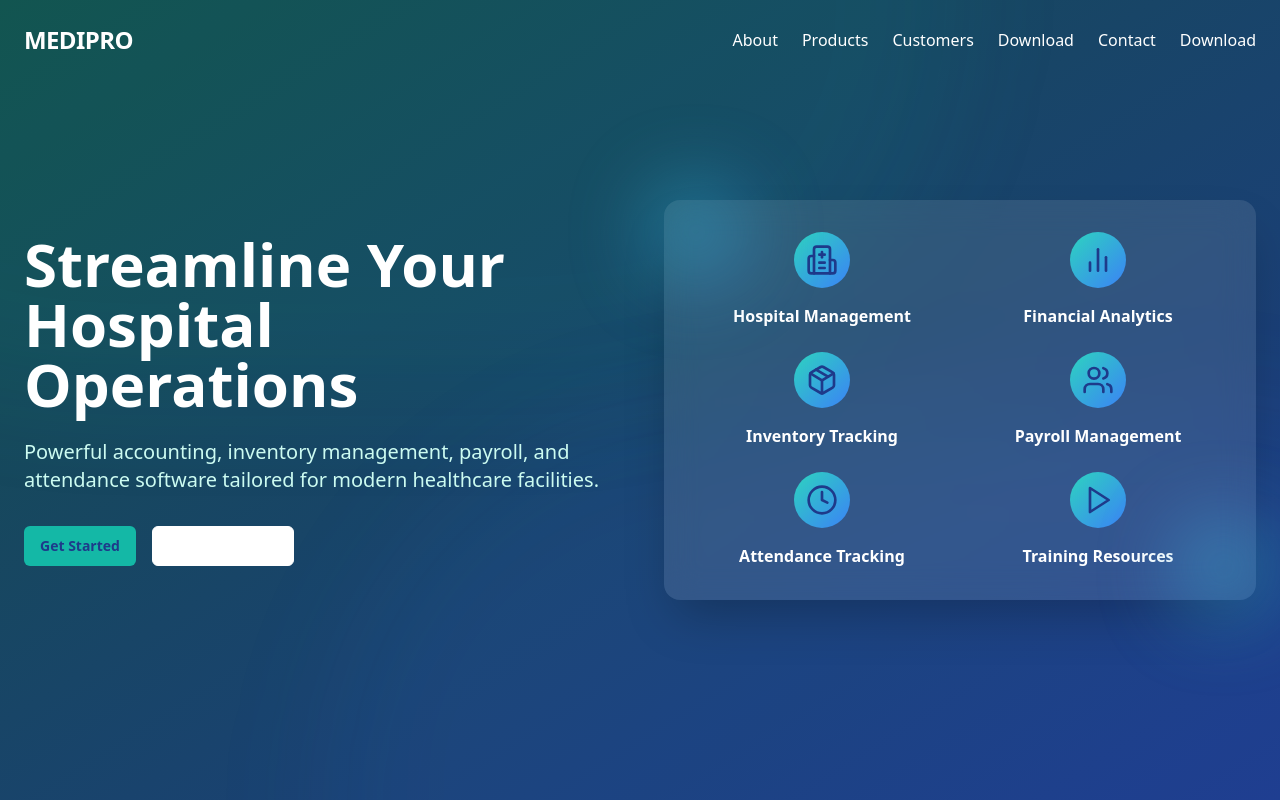
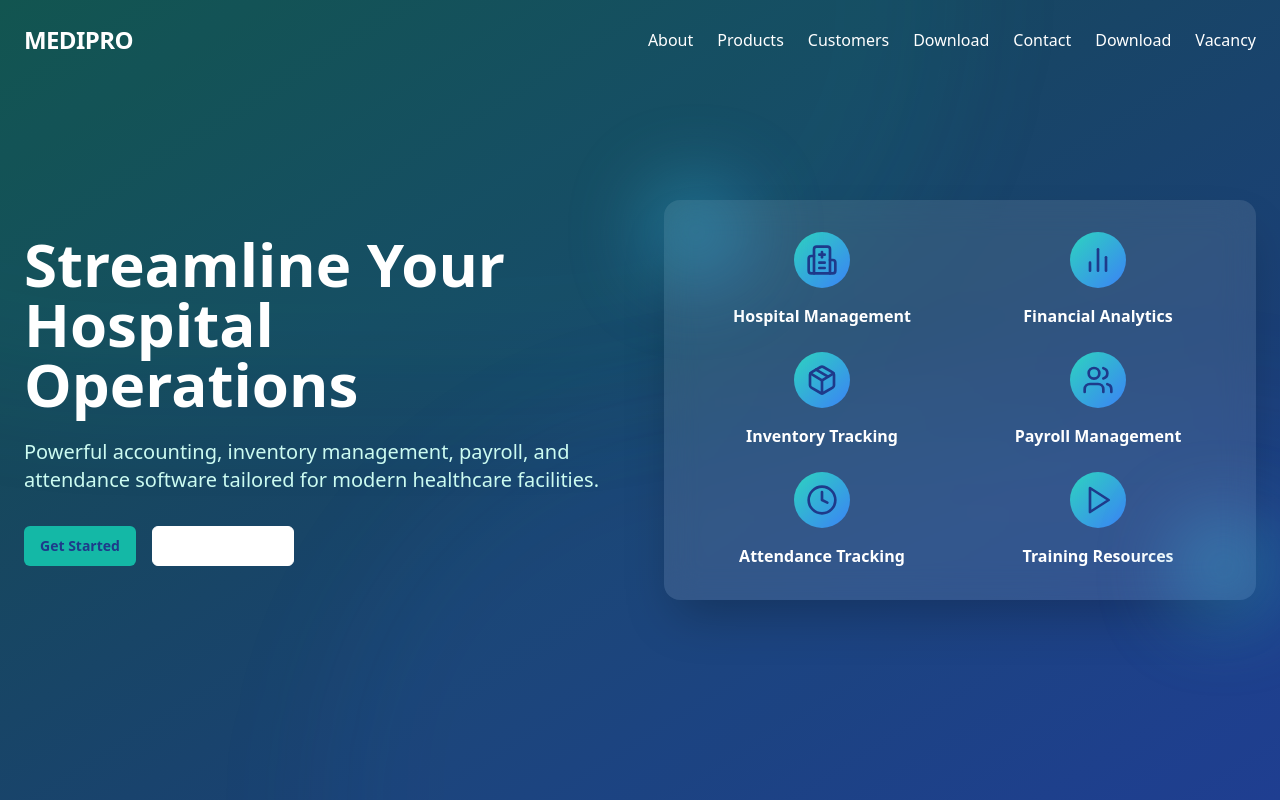
Before and after one commit to jeebipradhan/vercel-medipro-test, a Next.js app: page / in a window 1280 px wide. Built offline with nearby package versions, Linux system fonts and the light colour scheme.

Commit message:
added feature1

```diff
--- a/app/page.tsx
+++ b/app/page.tsx
@@ -14,6 +14,7 @@ export default function Component() {
     { name: "Download", href: "#download" },
     { name: "Contact", href: "#contact" },
     { name: "Download", href: "#download" },
+    { name: "Vacancy", href: "#vacancy" },
   ]
 
   return (
```
